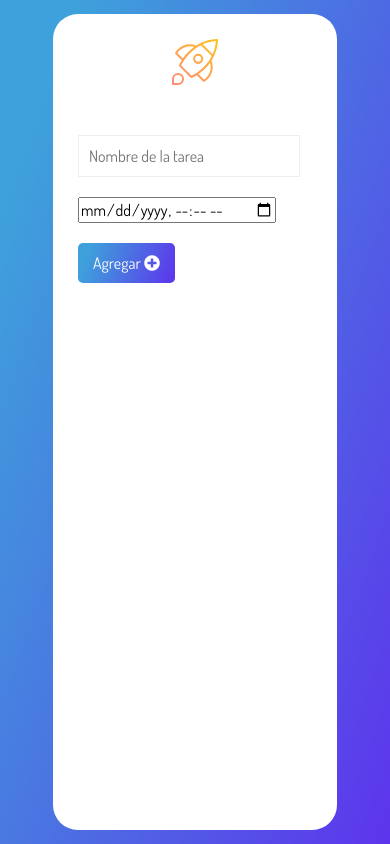
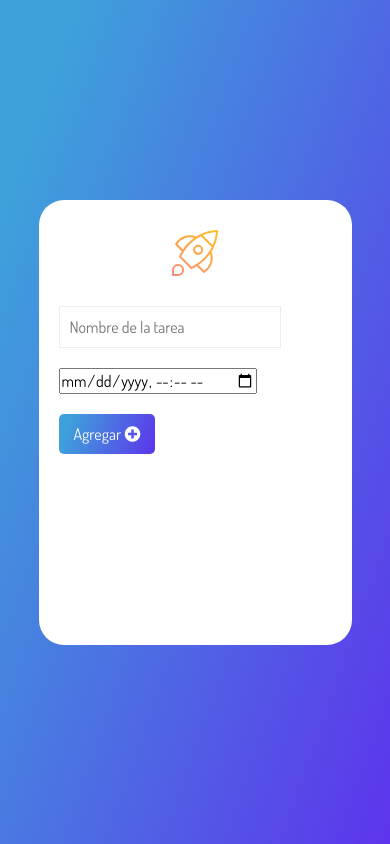
Before and after one commit to cindygnaedinger/manipulando-dom-con-js, a plain HTML site: page index.html in a window 390 px wide. Drawn offline with nearby package versions, Linux system fonts and the light colour scheme.

Commit message:
Actualicé media queries

```diff
--- a/styles.css
+++ b/styles.css
@@ -133,7 +133,8 @@ form {
 /* For small devices */
 @media screen and (max-width: 576px){
   .title{
-    margin-bottom: 50px;
+    margin-top: 10px;
+    margin-bottom: 30px;
   }
   form{
     display: flex;
@@ -143,9 +144,13 @@ form {
     align-items: flex-start;
   }
   .mainCard{
-    width: 60vw;
+    width: 70%;
+    padding: 20px;
   }
   .inputForm{
     width: 200px;
   }
+  .cardsList{
+    height: 40vw;
+  }
 }
```
